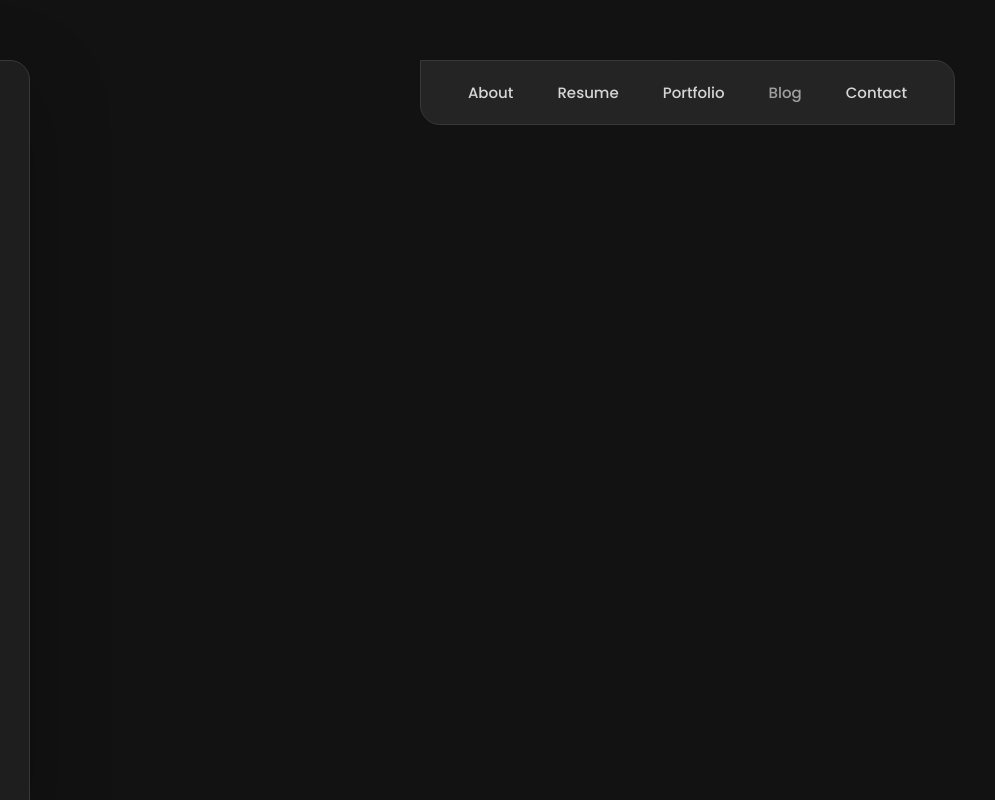
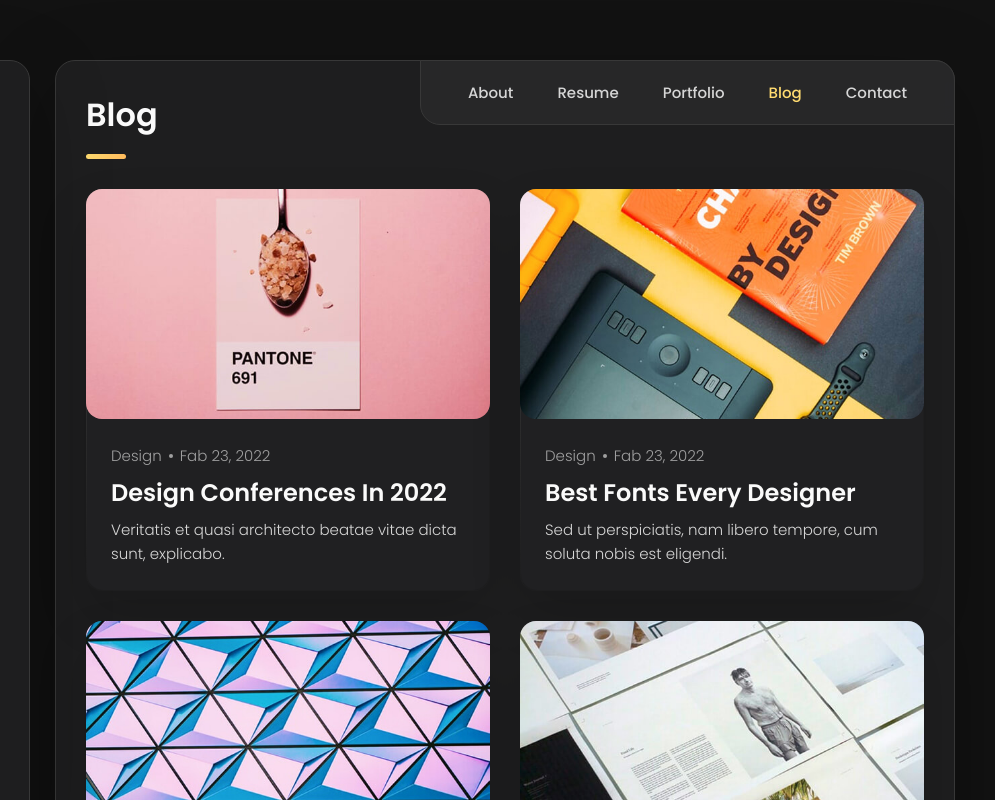
Before and after one commit to ratyagi/rashiexe, a plain HTML site: page index.html in a window 1280 px wide. Both pictures are taken after a click on the button "Blog". Shown: the top 800 px of the page, 285-1280 px from the left. Drawn offline with nearby package versions, Linux system fonts and the light colour scheme.

Commit message:
Update index.html

```diff
--- a/index.html
+++ b/index.html
@@ -1075,7 +1075,7 @@ Model (LLM) Agents, Cloud Computing Applications, Ethics in Artificial Intellige
         - #Blog
       -->
 
-            <article class="engagement" data-page="engagement">
+            <article class="blog" data-page="blog">
 
                 <header>
                     <h2 class="h2 article-title">Blog</h2>
```
